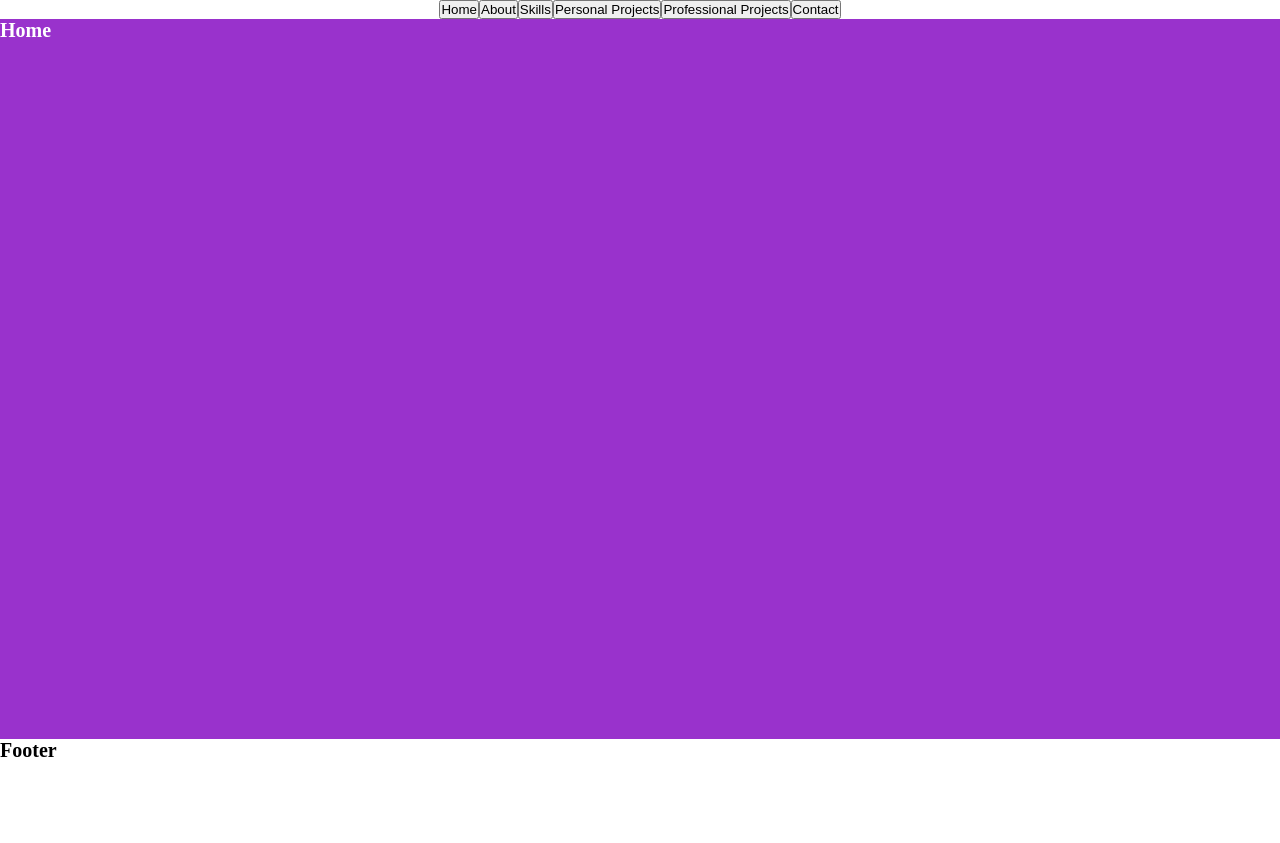
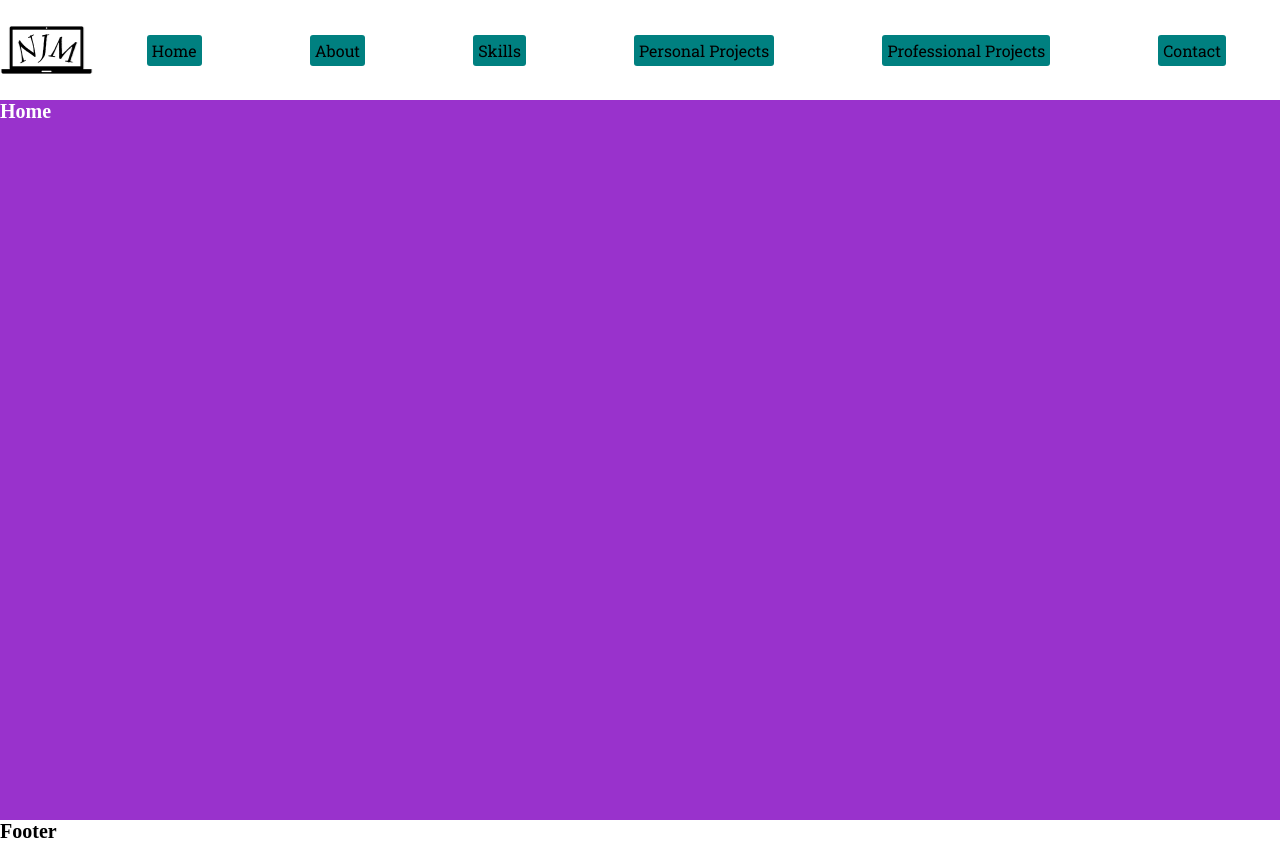
Before and after one commit to NateMail/portfolio-cube-, a React (Create React App) app: page / in a window 1280 px wide. Before the commit the page ends 800 px from the top, so only its background shows below. Built offline with nearby package versions, Linux system fonts and the light colour scheme.

Commit message:
Nav layout/basic styling

```diff
--- a/src/Components/Nav.js
+++ b/src/Components/Nav.js
@@ -7,34 +7,43 @@ export default function Nav(props) {
 
   return (
     <div className="nav">
+      <div className="nav__logo"></div>
       <ul className="nav__list">
         <li className="nav__item">
-          <button onClick={onChange} value="home">
+          <button className="nav__btn" onClick={onChange} value="home">
             Home
           </button>
         </li>
         <li className="nav__item">
-          <button onClick={onChange} value="about">
+          <button className="nav__btn" onClick={onChange} value="about">
             About
           </button>
         </li>
         <li className="nav__item">
-          <button onClick={onChange} value="skills">
+          <button className="nav__btn" onClick={onChange} value="skills">
             Skills
           </button>
         </li>
         <li className="nav__item">
-          <button onClick={onChange} value="personalProjects">
+          <button
+            className="nav__btn"
+            onClick={onChange}
+            value="personalProjects"
+          >
             Personal Projects
           </button>
         </li>
         <li className="nav__item">
-          <button onClick={onChange} value="professionalProjects">
+          <button
+            className="nav__btn"
+            onClick={onChange}
+            value="professionalProjects"
+          >
             Professional Projects
           </button>
         </li>
         <li className="nav__item">
-          <button onClick={onChange} value="contact">
+          <button className="nav__btn" onClick={onChange} value="contact">
             Contact
           </button>
         </li>
--- a/src/Sass/base/_typography.scss
+++ b/src/Sass/base/_typography.scss
@@ -0,0 +1 @@
+@import url("https://fonts.googleapis.com/css2?family=Roboto+Slab&display=swap");
--- a/src/Sass/layout/_nav.scss
+++ b/src/Sass/layout/_nav.scss
@@ -1,14 +1,42 @@
 .nav {
   display: flex;
   height: fit-content;
+  justify-content: space-between;
   width: 100%;
+
+  &__logo {
+    background: url("../../Photos/logo.png");
+    background-position: center;
+    background-repeat: no-repeat;
+    background-size: cover;
+    height: 10rem;
+    width: 10rem;
+  }
 
   &__list {
     align-items: center;
     display: flex;
     list-style-type: none;
-    justify-content: center;
+    justify-content: space-around;
     padding: 0;
     width: 100%;
   }
+
+  &__btn {
+    background-color: teal;
+    border: none;
+    border-radius: 3px;
+    font-family: "Roboto Slab", serif;
+    font-size: 1.6rem;
+    padding: 0.5rem;
+    text-align: center;
+    transition: all 1s;
+  }
+
+  &__btn:hover {
+    background-color: white;
+    border-radius: 3px;
+    box-shadow: 20px 16px teal;
+    transform: scale(1.2);
+  }
 }
```
